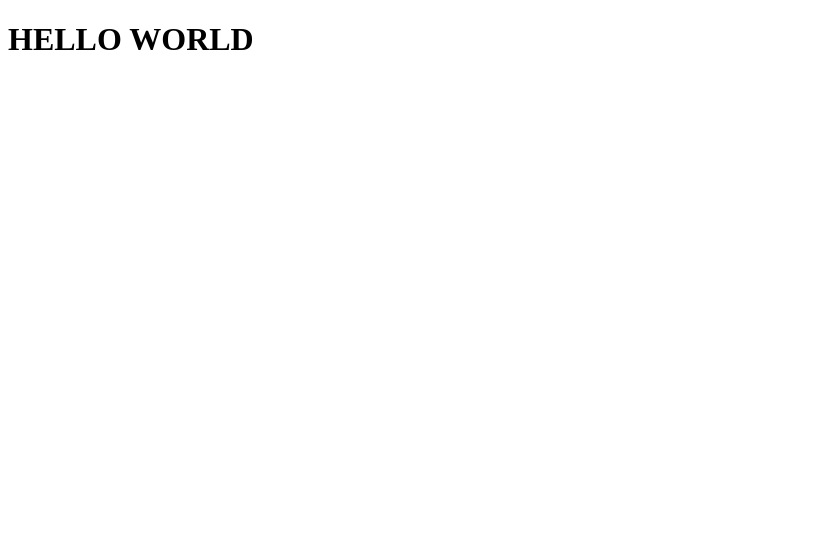
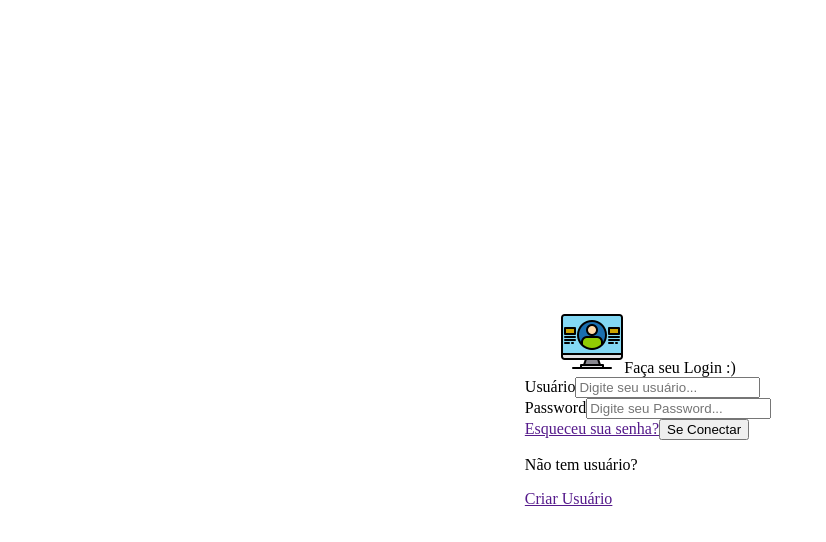
Before and after one commit to Martarelli/ReactPratice, a React (Vite) app: page / in a window 1280 px wide. Shown: the top 542 px of the page, without its empty margins (0-826 px from the left). Built offline with nearby package versions, Linux system fonts and the light colour scheme.

Commit message:
feat: initial login page

```diff
--- /dev/null
+++ b/src/App.css
@@ -0,0 +1,9 @@
+.container {
+    width: 100vw;
+    height: 100vh;
+
+    display: flex;
+    align-items: center;
+    justify-content: center;
+    flex-direction: column;
+}
--- a/src/App.jsx
+++ b/src/App.jsx
@@ -1,8 +1,43 @@
+import logo from './assets/logo.png'
+import './App.css'
 export function App() {
 
   return (
+    <div className="container">
+      <header className="header">
+        <img src={logo} alt="logo" />
+        <span>Faça seu Login :)</span>
+      </header>
+      <form>
+        <div className="inputContainer">
+          <label htmlFor="email">Usuário</label>
+          <input
+            type="text"
+            name="email"
+            id="email"
+            placeholder="Digite seu usuário..."/>
+        </div>
 
-    <h1>HELLO WORLD</h1>
+        <div className="inputContainer">
+          <label htmlFor="password">Password</label>
+          <input
+            type="password"
+            name="password"
+            id="password"
+            placeholder="Digite seu Password..."/>
+        </div>
 
+        <a href="">Esqueceu sua senha?</a>
+
+        <button className="button">
+          Se Conectar
+        </button>
+
+        <div className="footer">
+          <p>Não tem usuário?</p>
+          <a href="">Criar Usuário</a>
+        </div>
+      </form>
+    </div>
   )
 }
```
Also changed, not shown: src/assets/logo.png (added).
